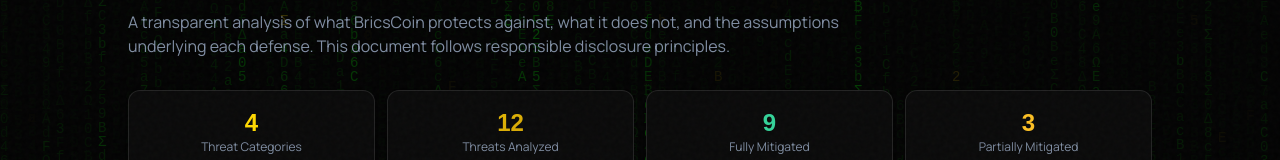
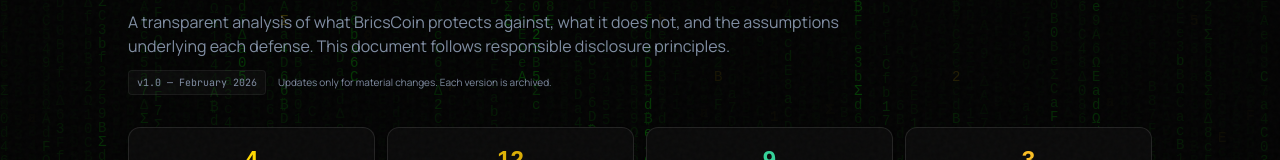
Before and after one commit to Bricscoin2026/Bricscoin, a React (Create React App) app in the folder frontend/: page /threat-model in a window 1280 px wide. Shown: the part 143-303 px from the top of the page. Built offline with nearby package versions, Linux system fonts and the light colour scheme; no server answers; a web font is replaced by a local one.

Commit message:
auto-commit for 57181c1f-7503-4d04-81f9-cafe4d6485a0

```diff
--- a/frontend/src/pages/ThreatModel.jsx
+++ b/frontend/src/pages/ThreatModel.jsx
@@ -208,6 +208,14 @@ export default function ThreatModel() {
           A transparent analysis of what BricsCoin protects against, what it does not, and the assumptions underlying each defense.
           This document follows responsible disclosure principles.
         </p>
+        <div className="flex items-center gap-3 mt-3">
+          <span className="text-[10px] font-mono text-muted-foreground px-2 py-1 rounded bg-white/[0.03] border border-white/[0.06]">
+            v1.0 — February 2026
+          </span>
+          <span className="text-[10px] text-muted-foreground">
+            Updates only for material changes. Each version is archived.
+          </span>
+        </div>
       </motion.div>
 
       {/* Summary Stats */}
```
